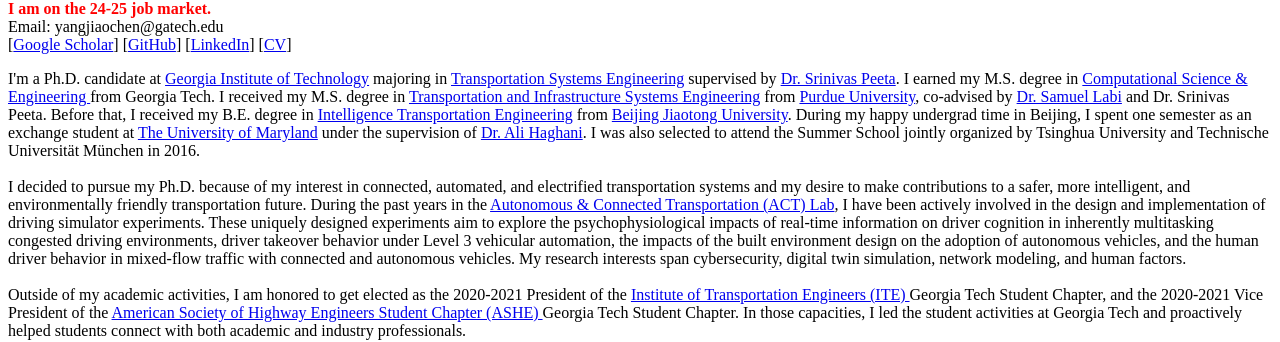
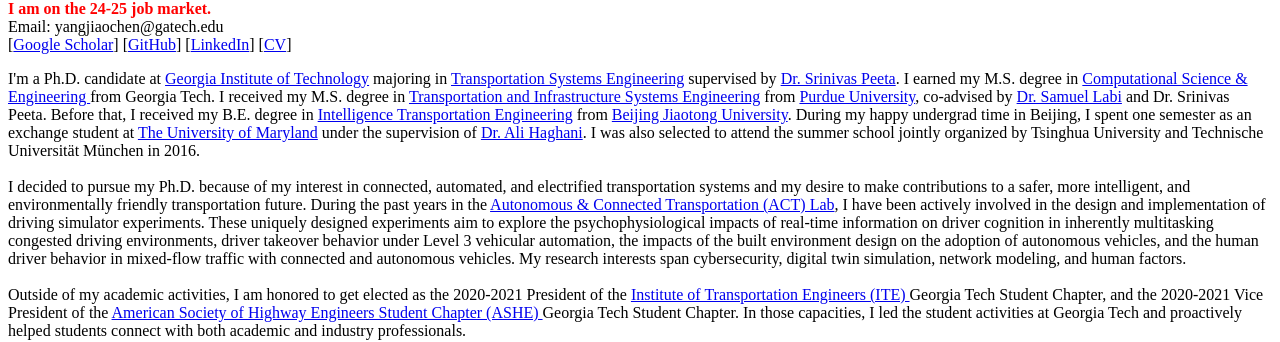
Before and after one commit to YangjiaoChen/YangjiaoChen.github.io, a Jekyll site: the page built from index.html, in a window 1280 px wide. Shown: the part 358-700 px from the top of the page. Built offline with Jekyll 4.4.1, drawn with Linux system fonts in a browser that asks for light colours.

```diff
--- a/index.html
+++ b/index.html
@@ -113,7 +113,7 @@ I received my M.S. degree in <a href="https://engineering.purdue.edu/CE/Academic
 from <a href="https://www.purdue.edu" target="_blank">Purdue University</a>, co-advised by <a href="https://engineering.purdue.edu/CE/People/ptProfile?resource_id=2416" target="_blank">Dr. Samuel Labi</a>
 and Dr. Srinivas Peeta. Before that, I received my B.E. degree in <a href="http://en.trans.bjtu.edu.cn" target="_blank">Intelligence Transportation Engineering</a> from <a href="http://en.njtu.edu.cn" target="_blank">Beijing Jiaotong University</a>.
 During my happy undergrad time in Beijing, I spent one semester as an exchange student at <a href="https://umd.edu" target="_blank">The University of Maryland</a> under the supervision of <a href="https://cee.umd.edu/clark/faculty/269/Ali-Haghani" target="_blank">Dr. Ali Haghani</a>.
-I was also selected to attend the Summer School jointly organized by Tsinghua University and Technische Universität München in 2016.
+I was also selected to attend the summer school jointly organized by Tsinghua University and Technische Universität München in 2016.
 <br />
 <br />
 I decided to pursue my Ph.D. because of my interest in connected, automated, and electrified transportation systems and my desire to make contributions
```
